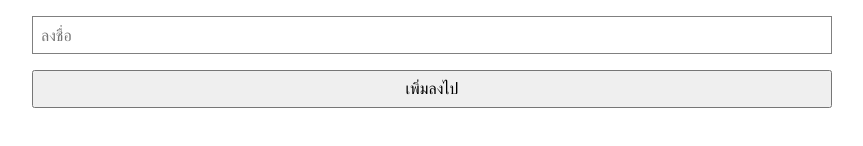
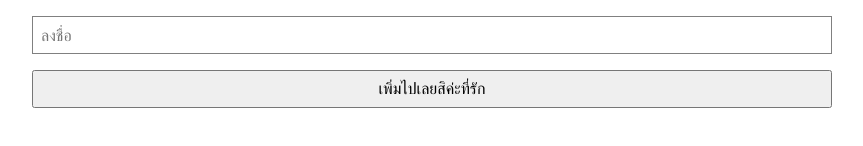
Before and after one commit to potchangelo/react-just-react, a React (Create React App) app: page / in a window 1280 px wide. Shown: the part 162-308 px from the top of the page, without its empty margins (208-1071 px from the left). Built offline with nearby package versions, Linux system fonts and the light colour scheme.

Commit message:
Edit a little bit

```diff
--- a/src/App.js
+++ b/src/App.js
@@ -37,7 +37,7 @@ function App() {
 
     function onNoteDelete(noteId) {
         setAllNotes((prevAllNotes) => {
-            return prevAllNotes.filter(note => note.id !== noteId);
+            return prevAllNotes.filter(theNote => theNote.id !== noteId);
         });
     }
 
@@ -80,7 +80,7 @@ function App() {
                         />
                     </p>
                     <p>
-                        <button type="submit">เพิ่มลงไป</button>
+                        <button type="submit">เพิ่มไปเลยสิค่ะที่รัก</button>
                     </p>
                 </form>
                 <div className="app-notes">
```
